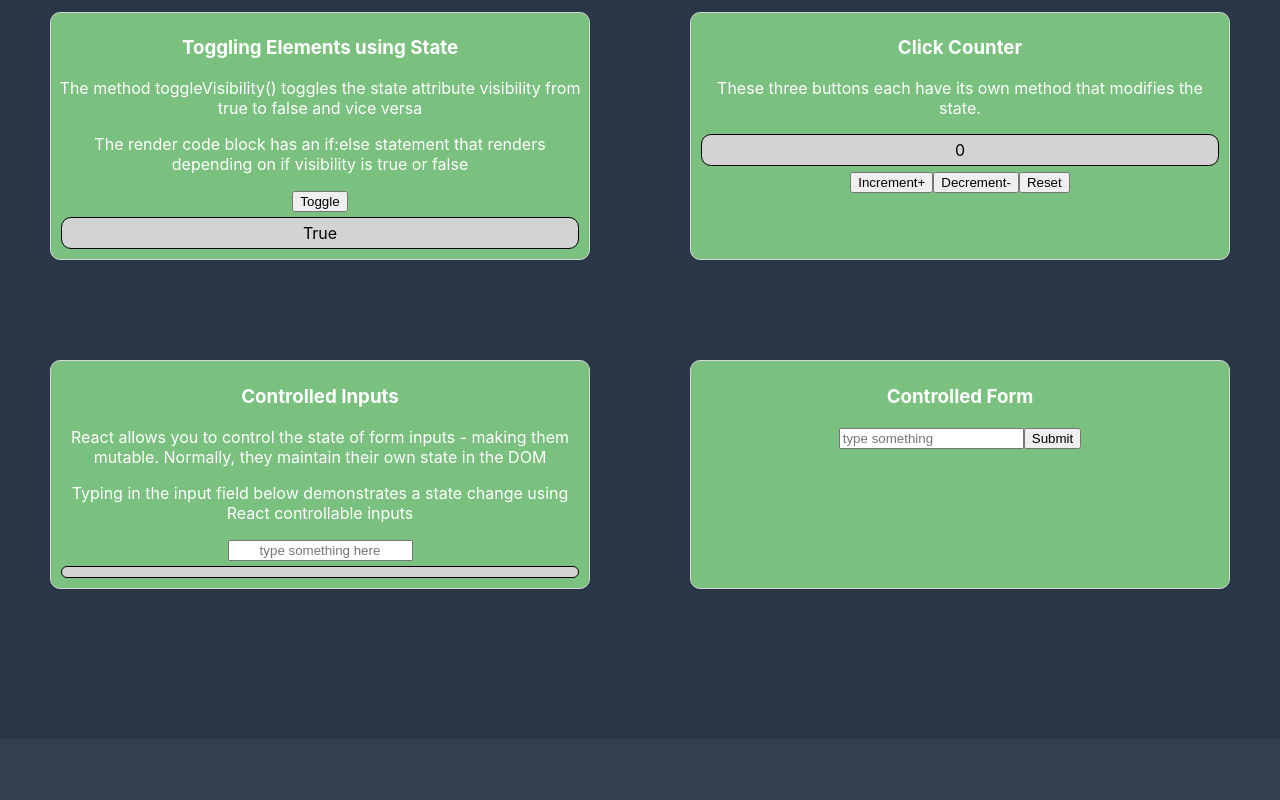
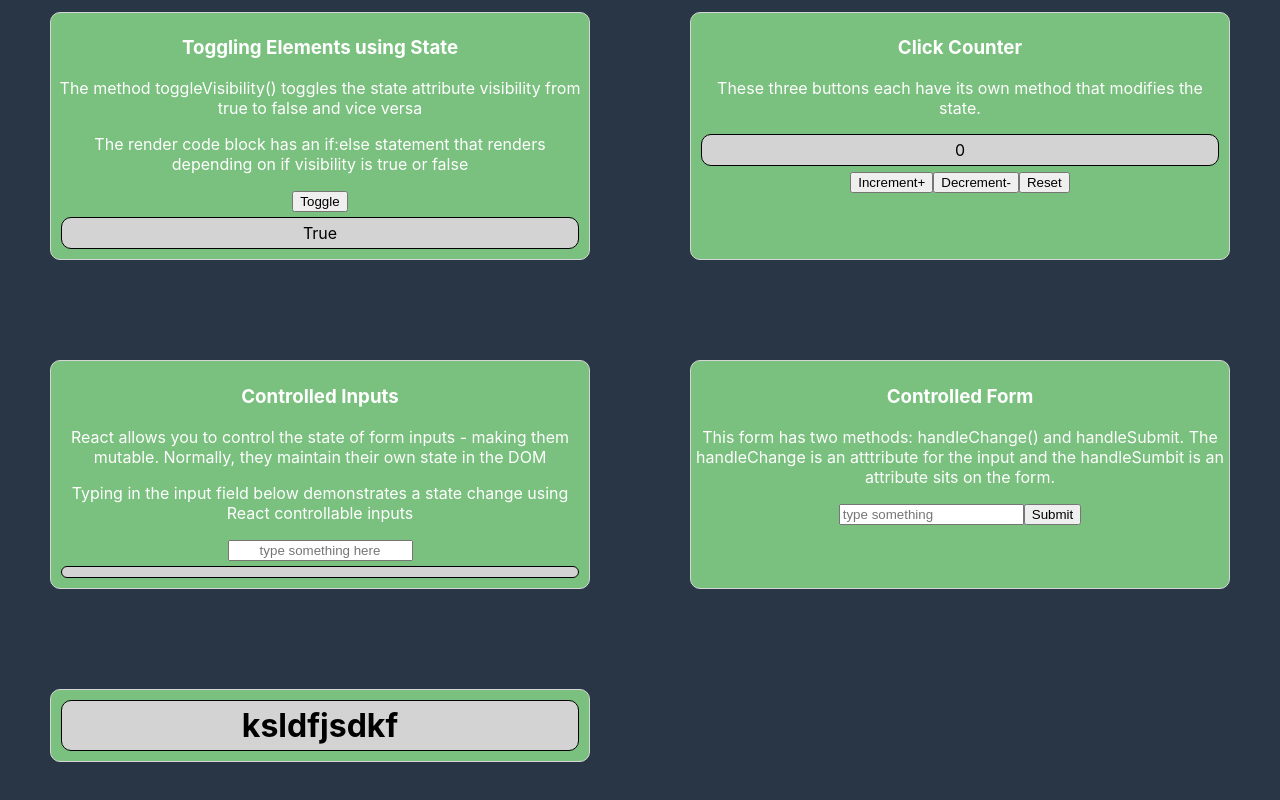
Before and after one commit to phongnguyen39/freecodecamp_react, a React (Create React App) app in the folder freecodecamp/: page / in a window 1280 px wide. Shown: the part 2229-3029 px from the top of the page. Before the commit the page ends 2968 px from the top, so only its background shows below. Built offline with nearby package versions, Linux system fonts and the light colour scheme.

Commit message:
saving checkpoint

```diff
--- a/freecodecamp/src/ControlledForm.js
+++ b/freecodecamp/src/ControlledForm.js
@@ -29,6 +29,7 @@ class ControlledForm extends React.Component {
         return(
             <div className = 'p_components'>
                 <h3>Controlled Form</h3>
+                <p>This form has two methods:  handleChange() and handleSubmit. The handleChange is an atttribute for the input and the handleSumbit is an attribute sits on the form.</p>
                 <form onSubmit={this.handleSubmit}>
                     <input value={this.state.input} onChange={this.handleChange} placeholder='type something'/>
                     <button type='submit'>Submit</button>
--- /dev/null
+++ b/freecodecamp/src/StatePropsComponents.js
@@ -0,0 +1,21 @@
+import React from 'react'
+import {Component} from 'react'
+
+class StatePropsComponents extends React.Component {
+    constructor(props) {
+        super(props);
+        this.state = {
+
+        }
+    }
+
+    render() {
+        return(
+            <div className='p_components'>
+                <h1 className='c_components'>ksldfjsdkf</h1>
+            </div>
+        )
+    }
+}
+
+export default StatePropsComponents;
--- a/freecodecamp/src/index.js
+++ b/freecodecamp/src/index.js
@@ -17,6 +17,7 @@ import ToggleState from './ToggleState';
 import ClickCounter from './ClickCounter';
 import ControlledInput from './ControlledInput';
 import ControlledForm from './ControlledForm';
+import StatePropsComponents from './StatePropsComponents';
 import * as serviceWorker from './serviceWorker';
 
 // TODO: deployment isn't working.  Missing build  / node_modules likely due to the git ignore https://app.netlify.com/sites/freecodecamp-react/deploys/5e8abb794587b60485a89303
@@ -99,6 +100,7 @@ class MainApp extends React.Component {
           <ClickCounter />
           <ControlledInput />
           <ControlledForm />
+          <StatePropsComponents />
           </div>
 
           <Footer />
```
